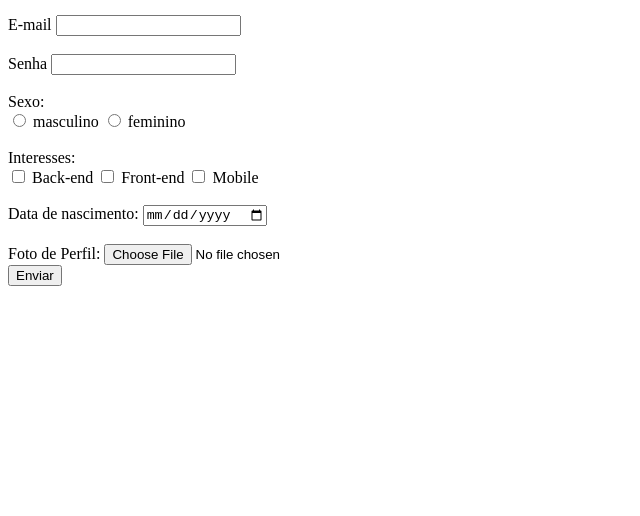
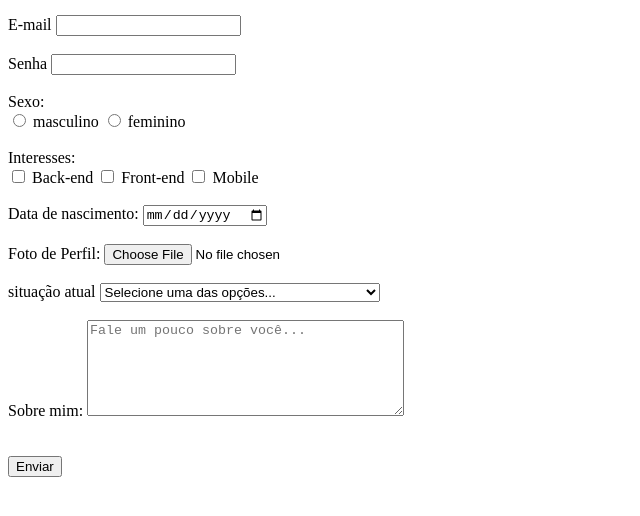
Before and after one commit to LuanPazos/FUNDAMENTOS-DO-HTML, a plain HTML site: page Formularios/inputs.html in a window 1280 px wide. Shown: the part 104-620 px from the top of the page, without its empty margins (0-640 px from the left). Drawn offline with Linux system fonts and the light colour scheme.

Commit message:
Update inputs.html
Adição dos campos de caixa de seleção e campos de textArea

```diff
--- a/Formularios/inputs.html
+++ b/Formularios/inputs.html
@@ -56,6 +56,23 @@
     <!-- Campo de arquivo (uploads) -->
     <label for="fotoDePerfil">Foto de Perfil:</label>
     <input type="file" id="fotoDePerfil" name="avatar">
+    <br><br>
+
+    <!-- Campo de caixa de seleção -->
+    <label for="situacao">situação atual</label>
+    <select name="situacao" id="situacao">
+      <option value="" selected disabled>Selecione uma das opções...</option>
+      <option value="estudante">Estudando para me tornar um programador</option>
+      <option value="estagiario">Estagiando como programador</option>
+      <option value="junio">junior como programador</option>
+      <option value="senior">senior como programador</option>
+    </select>
+    <br><br>
+
+    <!-- Campo de textarea - varias linhas -->
+    <label for="sobre">Sobre mim:</label>
+    <textarea name="sobre" id="sobre" cols="37" rows="6" placeholder="Fale um pouco sobre você..."></textarea>
+    <br><br>
 
     <br> <button type="submit">Enviar</button>
   </form>
```
